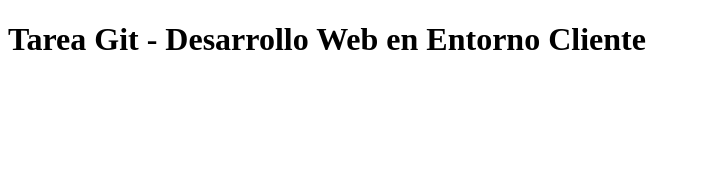
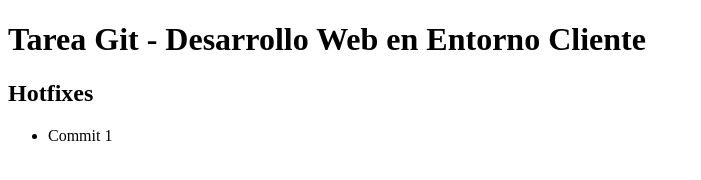
Before and after one commit to AndrePm98/TareaGit, a plain HTML site: page index.html in a window 1280 px wide. Shown: the whole page, without its empty margins (0-701 px from the left). Drawn offline with Linux system fonts and the light colour scheme.

Commit message:
Creamos hotfix

```diff
--- a/index.html
+++ b/index.html
@@ -7,6 +7,9 @@
 </head>
 <body>
     <h1>Tarea Git - Desarrollo Web en Entorno Cliente</h1>
-
+    <h2>Hotfixes</h2>
+        <ul>
+            <li>Commit 1</li>
+        </ul>
 </body>
 </html>
```
